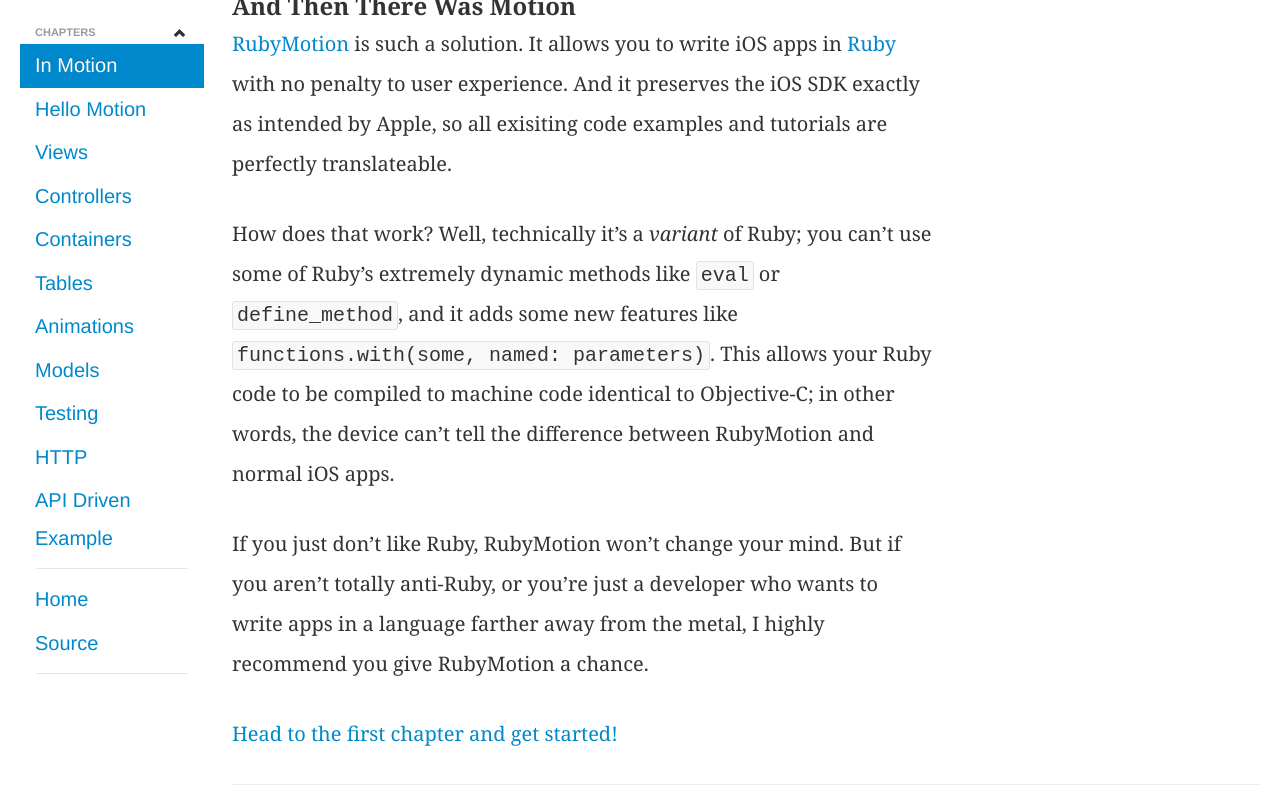
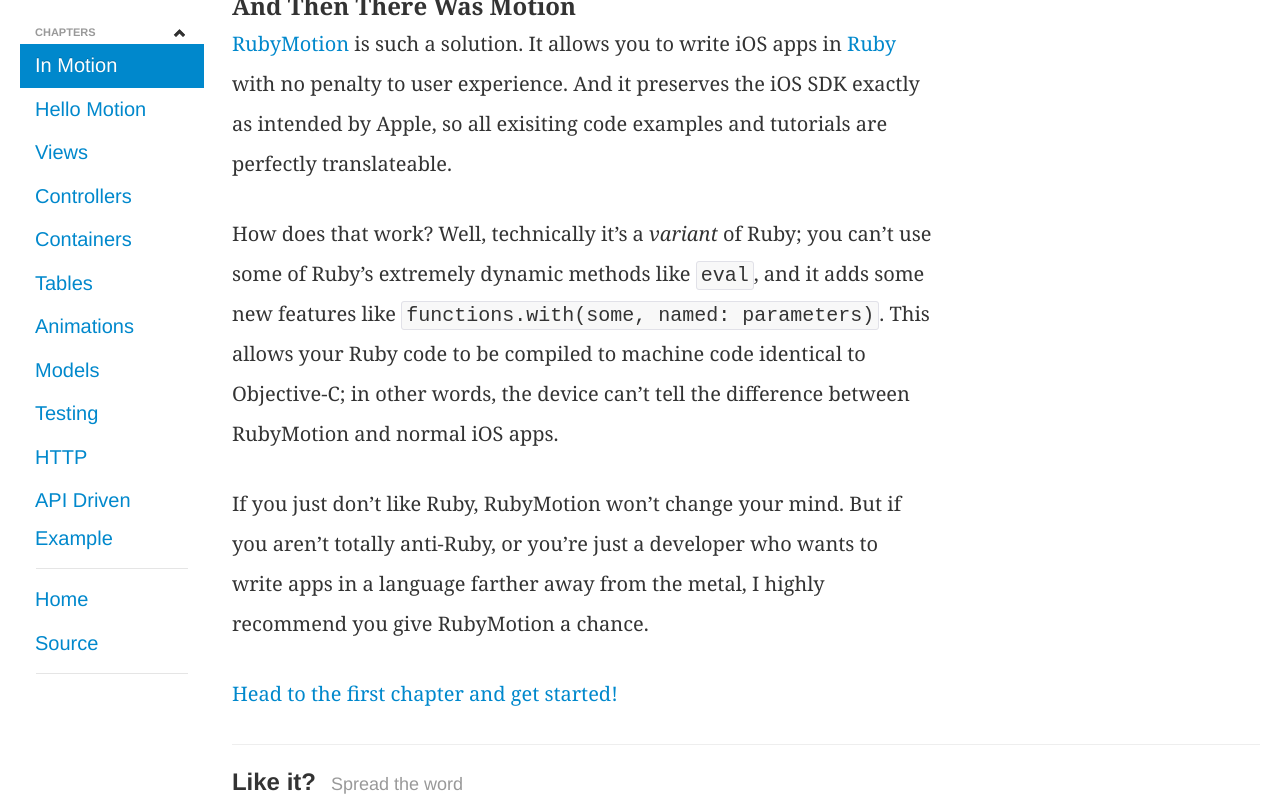
Before and after one commit to clayallsopp/rubymotion-tutorial, a Jekyll site: the page built from _posts/chapters/1900-01-01-0-in-motion.md, in a window 1280 px wide and 900 px high, scrolled down 837 px, cut to the strip 0-808 px from the top of the window. Built offline with Jekyll 4.4.1, drawn with Linux system fonts in a browser that asks for light colours; nearby versions of some CDN libraries; Markdown is read by kramdown in place of the engine named in the settings; comment, search, counter and statistics services are not loaded.

Commit message:
Update _posts/chapters/1900-01-01-0-in-motion.md
define_method is availabe as of RubyMotion 1.24
(because of technical limitations of the static compiler, it is not possible yet to use #define_method to overwrite an existing Objective-C-level method)

```diff
--- a/_posts/chapters/1900-01-01-0-in-motion.md
+++ b/_posts/chapters/1900-01-01-0-in-motion.md
@@ -19,7 +19,7 @@
 
 [RubyMotion][motion] is such a solution. It allows you to write iOS apps in [Ruby][ruby] with no penalty to user experience. And it preserves the iOS SDK exactly as intended by Apple, so all exisiting code examples and tutorials are perfectly translateable.
 
-How does that work? Well, technically it's a *variant* of Ruby; you can't use some of Ruby's extremely dynamic methods like `eval` or `define_method`, and it adds some new features like `functions.with(some, named: parameters)`. This allows your Ruby code to be compiled to machine code identical to Objective-C; in other words, the device can't tell the difference between RubyMotion and normal iOS apps.
+How does that work? Well, technically it's a *variant* of Ruby; you can't use some of Ruby's extremely dynamic methods like `eval`, and it adds some new features like `functions.with(some, named: parameters)`. This allows your Ruby code to be compiled to machine code identical to Objective-C; in other words, the device can't tell the difference between RubyMotion and normal iOS apps.
 
 If you just don't like Ruby, RubyMotion won't change your mind. But if you aren't totally anti-Ruby, or you're just a developer who wants to write apps in a language farther away from the metal, I highly recommend you give RubyMotion a chance.
 
```
